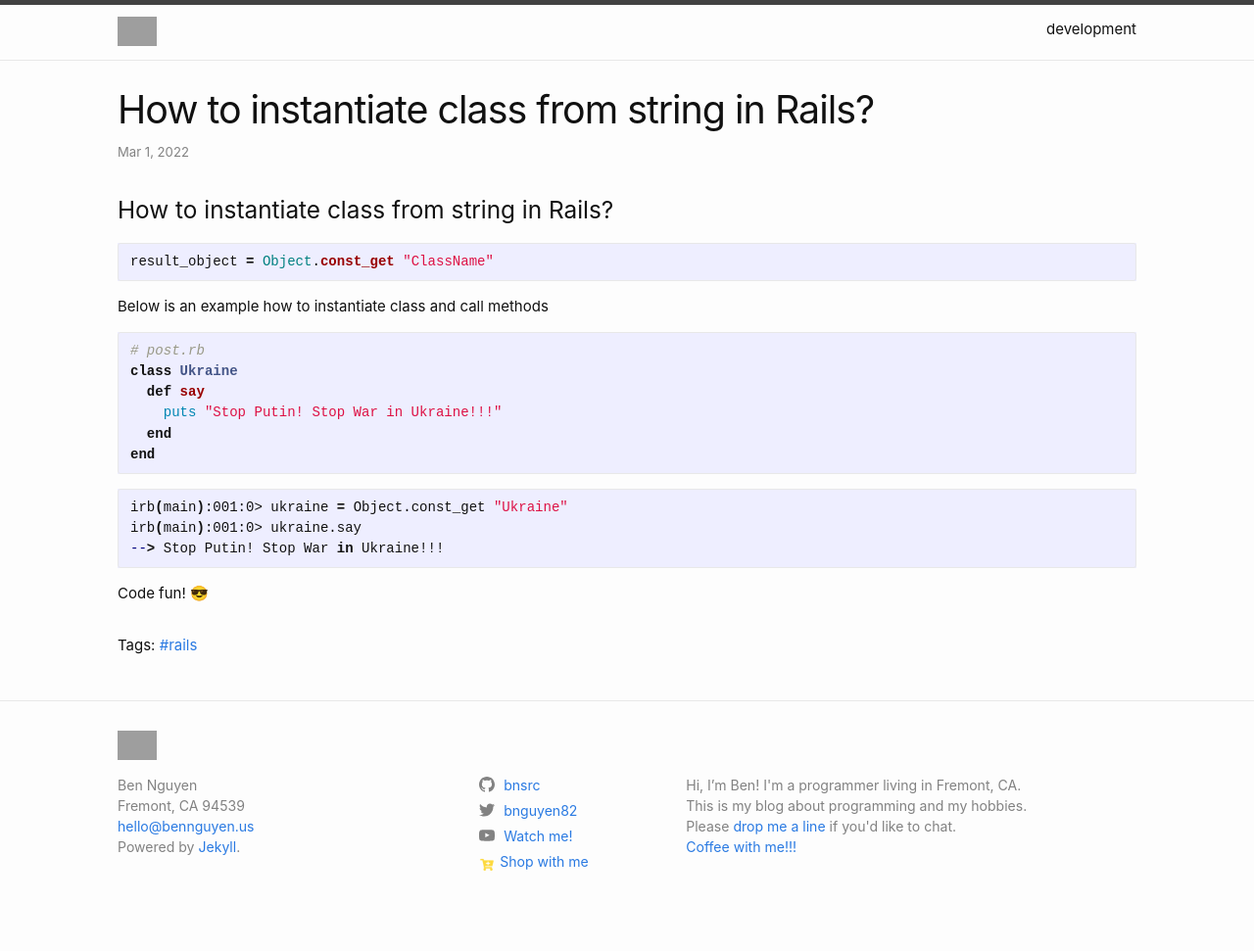
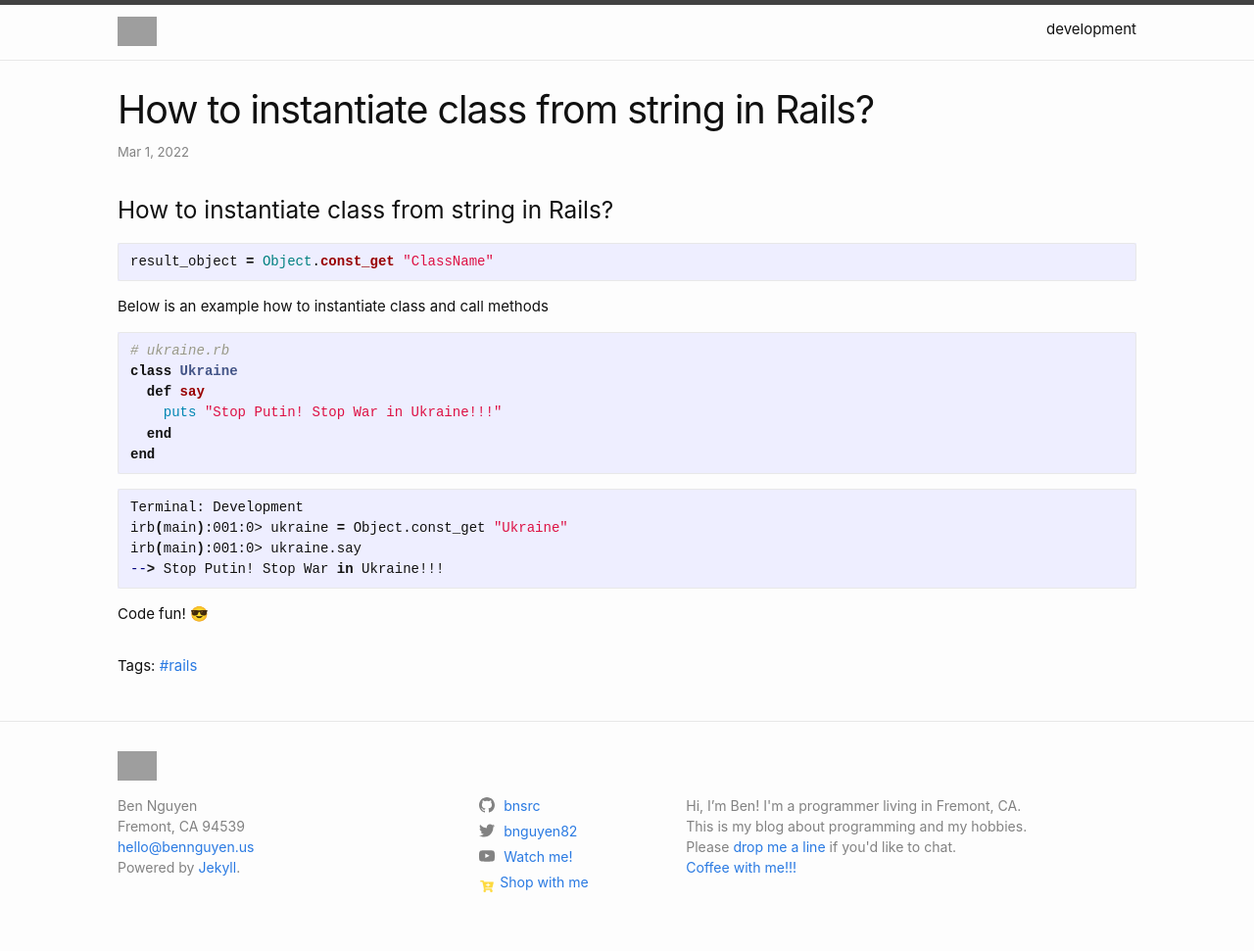
Before and after one commit to bnguyenb/bnguyenb, a Jekyll site: the page built from _posts/development/2022-02-27-how-to-instantiate-class-from-string-in-rails.markdown, in a window 1280 px wide. Shown: the whole page at 98% size. Built offline with Jekyll 4.4.1, drawn with Linux system fonts in a browser that asks for light colours; comment, search, counter and statistics services are not loaded; before the commit the page ends 950 px from its top, so only the background shows below that; grey boxes are pictures that could not be loaded.

Commit message:
update post - fix wrong class name

````diff
--- a/_posts/development/2022-02-27-how-to-instantiate-class-from-string-in-rails.markdown
+++ b/_posts/development/2022-02-27-how-to-instantiate-class-from-string-in-rails.markdown
@@ -16,7 +16,7 @@ result_object = Object.const_get "ClassName"
 Below is an example how to instantiate class and call methods
 
 ```ruby
-# post.rb
+# ukraine.rb
 class Ukraine
   def say
     puts "Stop Putin! Stop War in Ukraine!!!"
@@ -25,6 +25,7 @@ end
 ```
 
 ```sh
+Terminal: Development
 irb(main):001:0> ukraine = Object.const_get "Ukraine"
 irb(main):001:0> ukraine.say
 --> Stop Putin! Stop War in Ukraine!!!
````
